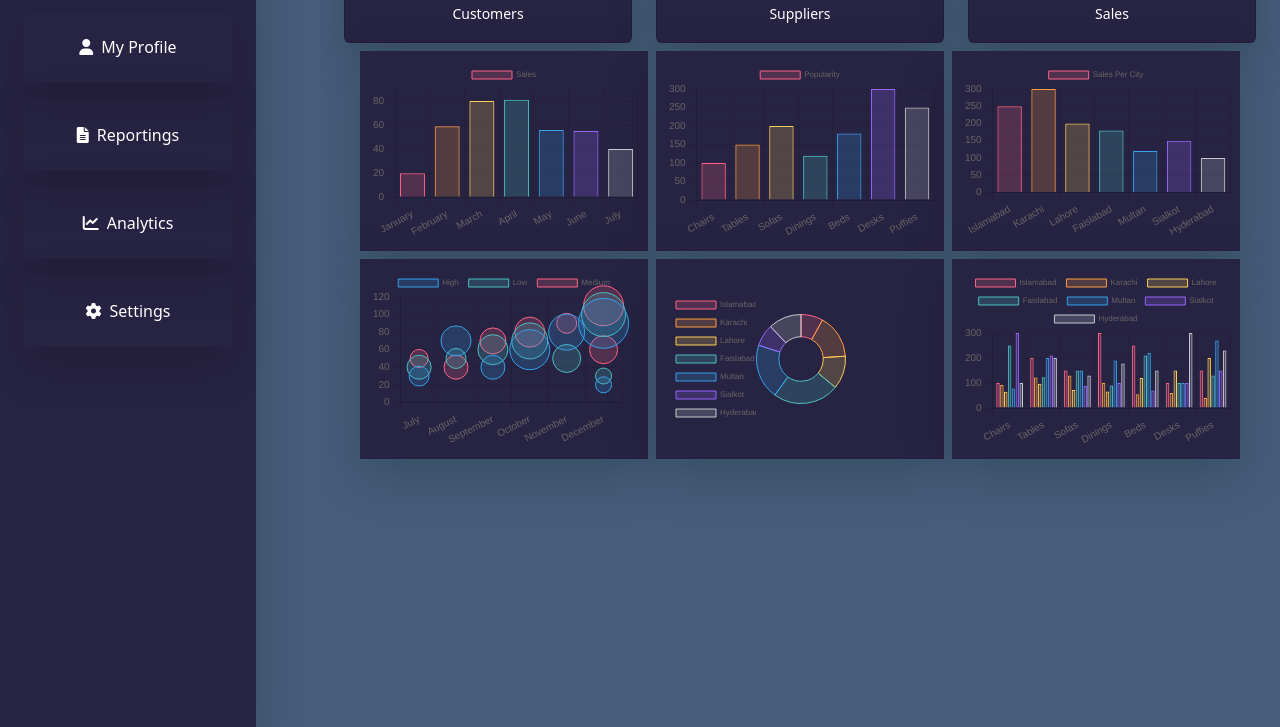
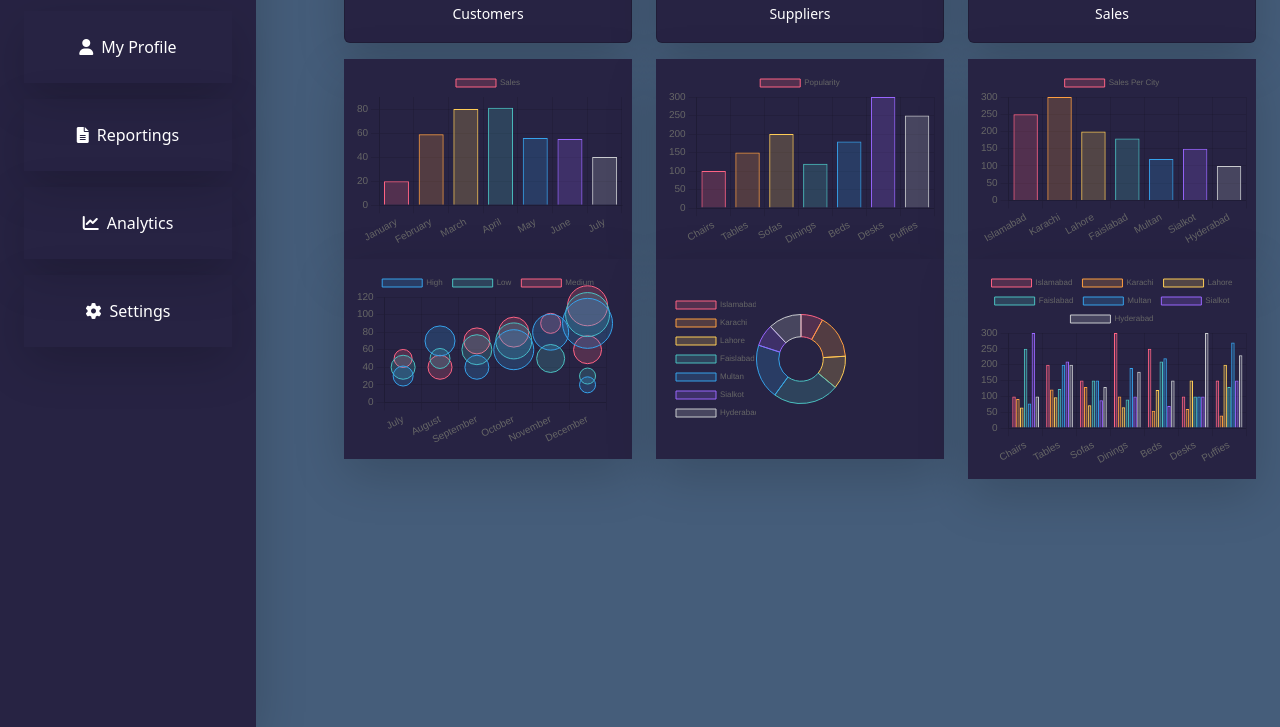
Before and after one commit to farahjahangir12/Admin-Dashboard, a plain HTML site: page index.html in a window 1280 px wide. Shown: the part 73-800 px from the top of the page. Drawn offline with nearby package versions, Linux system fonts and the light colour scheme.

Commit message:
Update index.html

```diff
--- a/index.html
+++ b/index.html
@@ -45,7 +45,7 @@
         </nav>
     </header>
 
-    <main class="flex-grow p-3 ml-[25%] h-full overflow-y-auto">
+    <main class="flex-grow p-3 ml-[25%] h-full">
         <section class="flex flex-row gap-4 md:justify-center">
           <div class="card bg-blue shadow-lg shadow-blue-500/100 w-[1/3] h-[50px] md:w-[18rem] md:h-[100px]">
             <div class="card-body">
@@ -67,7 +67,7 @@
           </div>
         </section>
 
-          <section class="flex md:flex-row flex-col gap-2 mt-2 md:justify-center md:gap-4 md:mt-4">
+          <section class="flex md:flex-row flex-col gap-4 md:justify-center md:mt-4">
             <div class="bg-blue relative h-[200px] w-[1/3] md:w-[18rem] shadow-lg shadow-blue-500/100">
                 <canvas id="sales"></canvas>
             </div>
@@ -79,14 +79,14 @@
             </div>
         </section>
 
-        <section class="flex md:flex-row flex-col gap-2 mt-2 md:justify-center md:gap-4 md:mt-4">
-          <div class="bg-blue relative h-[200px] w-1/3 md:w-[18rem] shadow-lg shadow-blue-500/100">
+        <section class="flex md:flex-row flex-col gap-4 md:justify-center md:gap-4">
+          <div class="bg-blue relative h-[200px] w-[1/3] md:w-[18rem] shadow-lg shadow-blue-500/100">
               <canvas id="demands"></canvas>
           </div>
-          <div class="bg-blue relative h-[200px] w-1/3 md:w-[18rem] shadow-lg shadow-blue-500/100">
+          <div class="bg-blue relative h-[200px] w-[1/3] md:w-[18rem] shadow-lg shadow-blue-500/100">
               <canvas id="customers"></canvas>
           </div>
-          <div class=" bg-blue relative h-[200px] w-1/2 md:w-[18rem] shadow-lg shadow-blue-500/100">
+          <div class=" bg-blue relative h-[220px] w-[1/3] md:w-[18rem] shadow-lg shadow-blue-500/100">
               <canvas id="products"></canvas>
           </div>
       </section>
```
